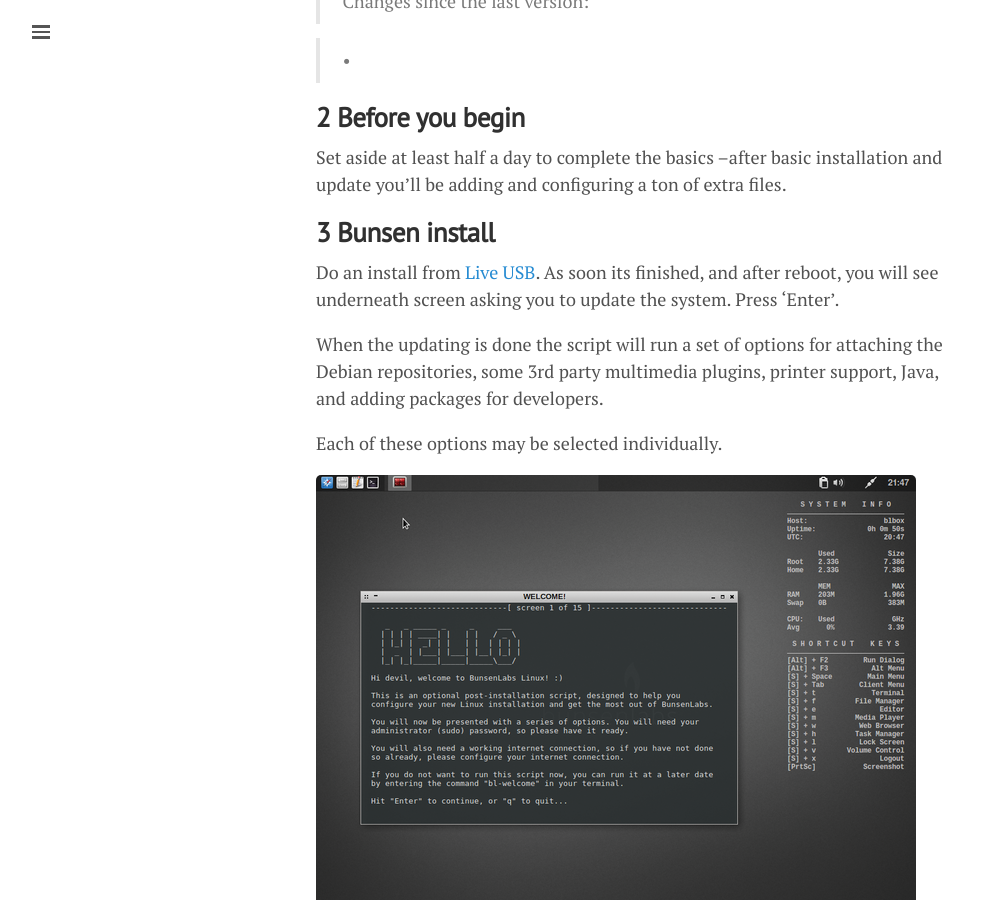
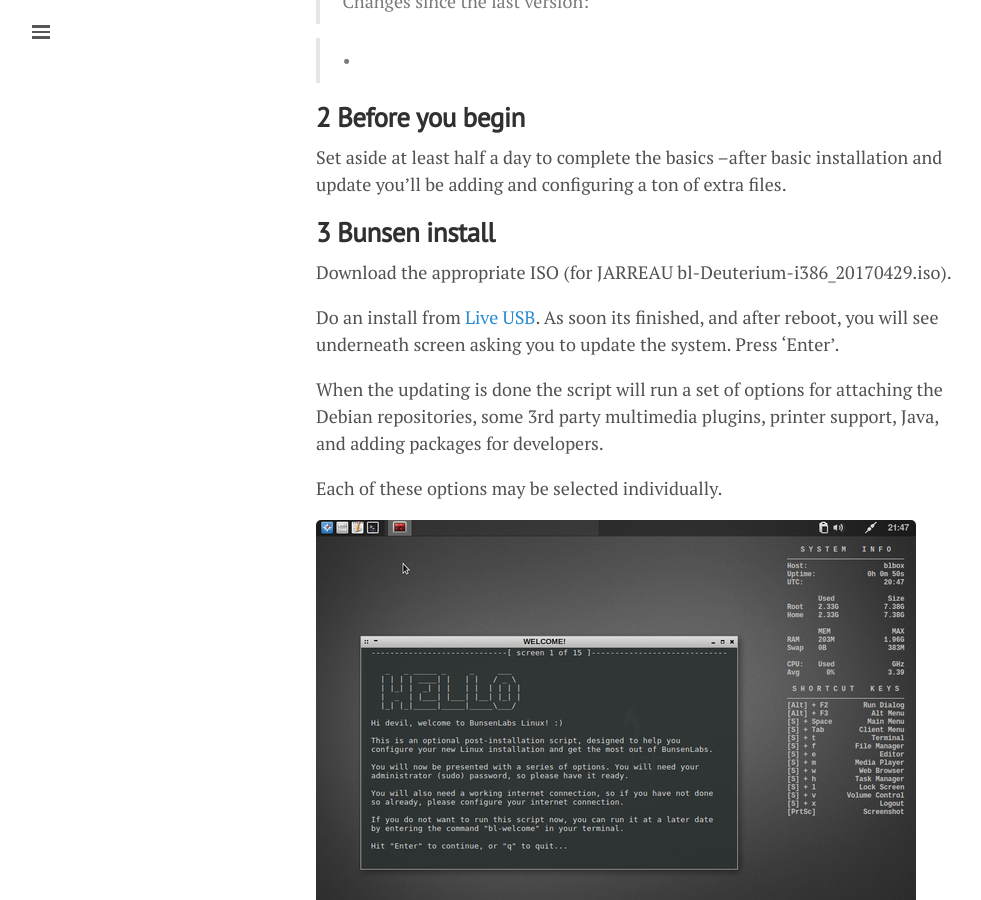
Before and after one commit to lgeurts/lgeurts.github.io, a Jekyll site: the page built from _posts/2017-07-11-bunsenlabs-linux-setup-notes-for dell-inspiron-6000.md, in a window 1280 px wide and 900 px high, scrolled down 1155 px. Shown: the whole window, without its empty margins (0-981 px from the left). Built offline with Jekyll 4.4.1, drawn with Linux system fonts in a browser that asks for light colours; nearby versions of some CDN libraries; comment, search, counter and statistics services are not loaded.

Commit message:
Update 2017-07-11-bunsenlabs-linux-setup-notes-for dell-inspiron-6000.md

```diff
--- a/_posts/2017-07-11-bunsenlabs-linux-setup-notes-for dell-inspiron-6000.md
+++ b/_posts/2017-07-11-bunsenlabs-linux-setup-notes-for dell-inspiron-6000.md
@@ -32,6 +32,8 @@
 
 **3 Bunsen install**
 ---------------------
+
+Download the appropriate ISO (for JARREAU bl-Deuterium-i386_20170429.iso).
 
 Do an install from [Live USB](https://www.bunsenlabs.org/installation.html). As soon its finished, and after reboot, you will see underneath screen asking you to update the system. Press 'Enter'.
 
```
